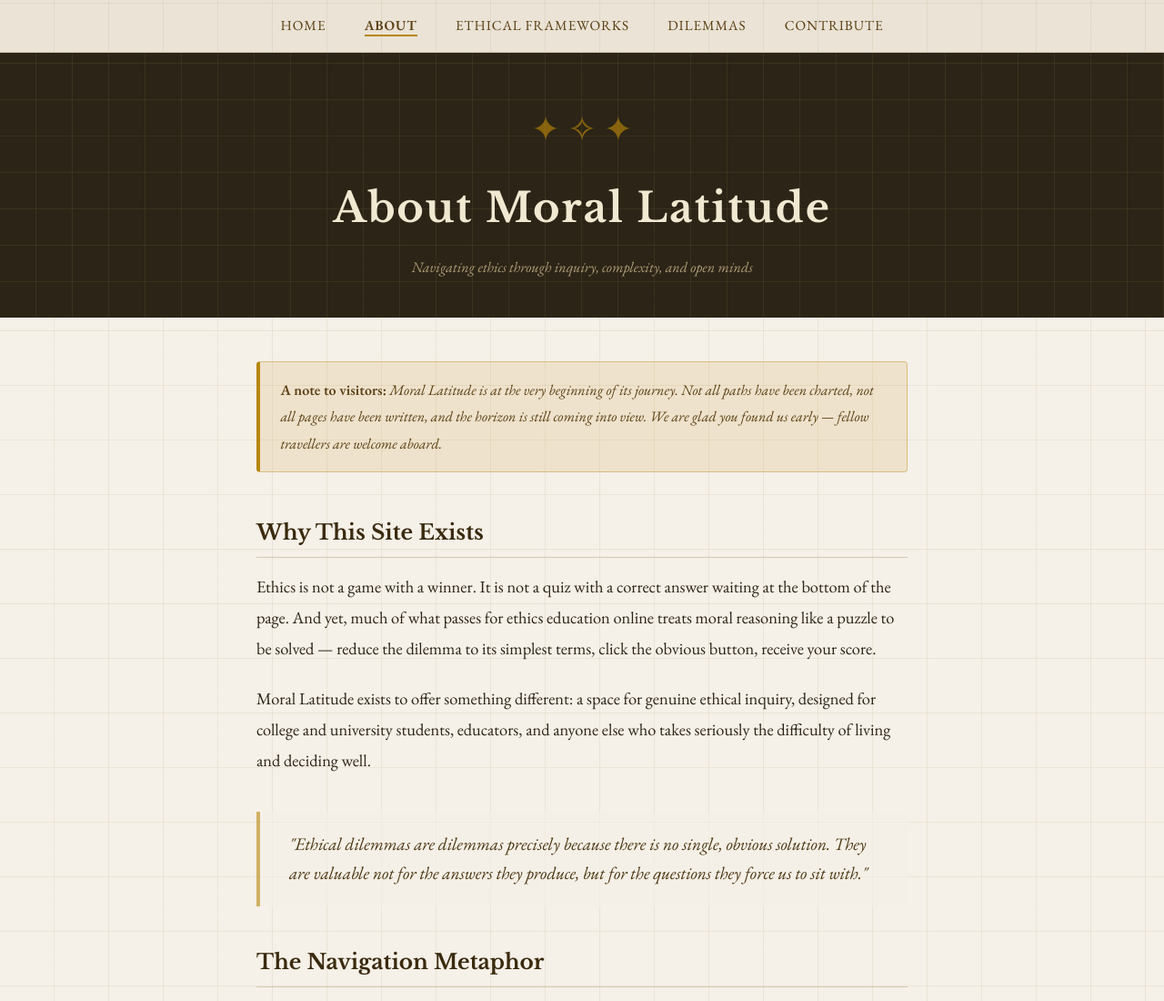
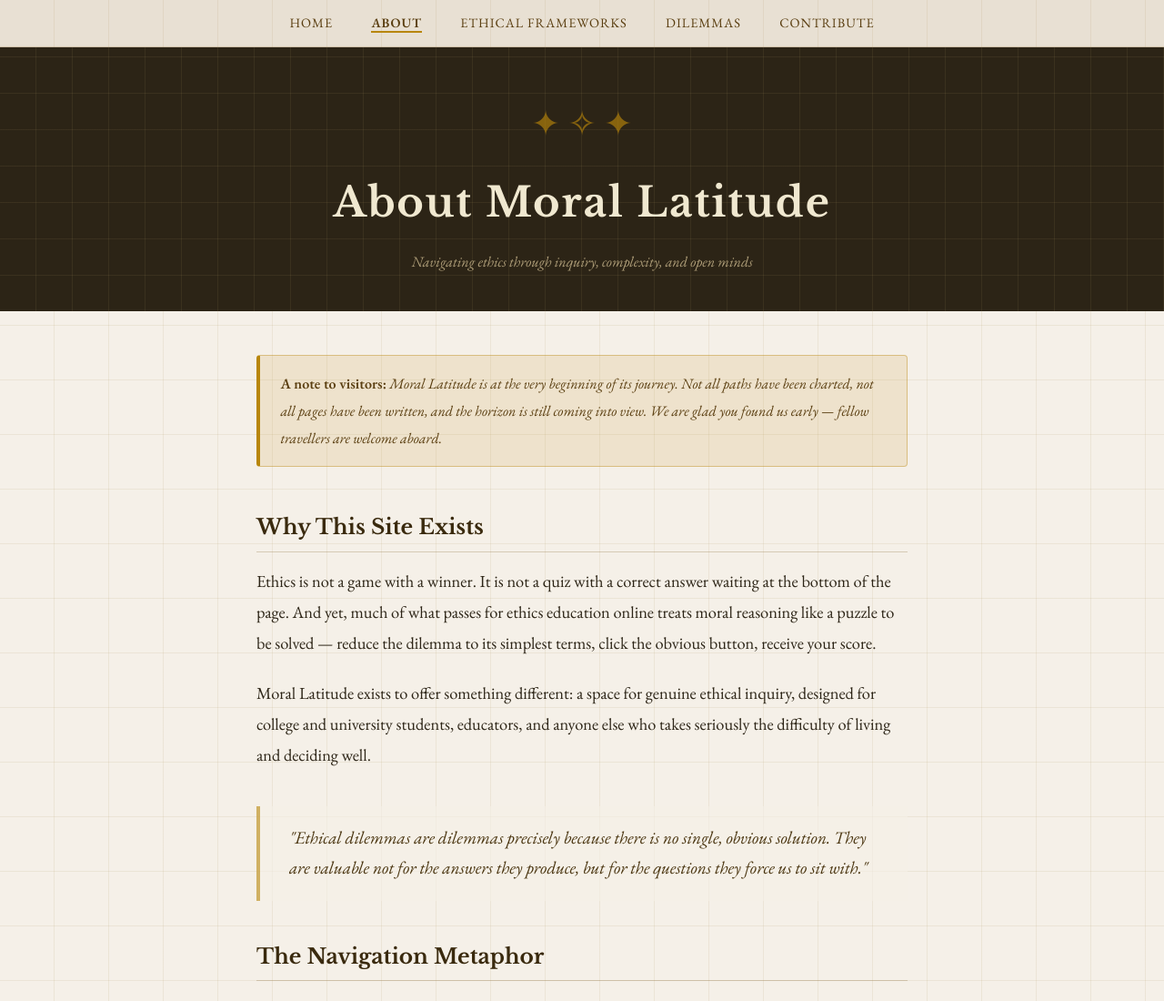
Before and after one commit to LastAnchorite/moral-latitude, a plain HTML site: page about.html in a window 1280 px wide. Shown: the top 1100 px of the page at 91% size. Drawn offline with nearby package versions, Linux system fonts and the light colour scheme.

Commit message:
Add files via upload

```diff
--- a/about.html
+++ b/about.html
@@ -8,7 +8,7 @@
     @import url('https://fonts.googleapis.com/css2?family=EB+Garamond:ital,wght@0,400;0,600;1,400&family=Libre+Baskerville:ital,wght@0,400;0,700;1,400&display=swap');
     *, *::before, *::after { box-sizing: border-box; margin: 0; padding: 0; }
     body { background-color: #f5f0e8; background-image: repeating-linear-gradient(0deg, transparent, transparent 59px, rgba(180,160,110,0.15) 59px, rgba(180,160,110,0.15) 60px), repeating-linear-gradient(90deg, transparent, transparent 59px, rgba(180,160,110,0.15) 59px, rgba(180,160,110,0.15) 60px); color: #2c2416; font-family: 'EB Garamond', Georgia, serif; font-size: 1.15rem; line-height: 1.85; min-height: 100vh; }
-    nav { text-align: center; padding: 0.9rem 2rem; background-color: rgba(140,110,60,0.1); border-bottom: 1px solid rgba(140,110,60,0.25); font-size: 0.95rem; letter-spacing: 0.06em; text-transform: uppercase; }
+    nav { text-align: center; padding: 0.75rem 2rem; background-color: rgba(140,110,60,0.12); border-bottom: 1px solid rgba(140,110,60,0.28); font-size: 0.9rem; letter-spacing: 0.07em; text-transform: uppercase; }
     nav a { color: #5a3e10; text-decoration: none; margin: 0 1.2rem; transition: color 0.2s; }
     nav a:hover { color: #b8860b; }
     nav a.active { font-weight: bold; border-bottom: 2px solid #b8860b; }
```
